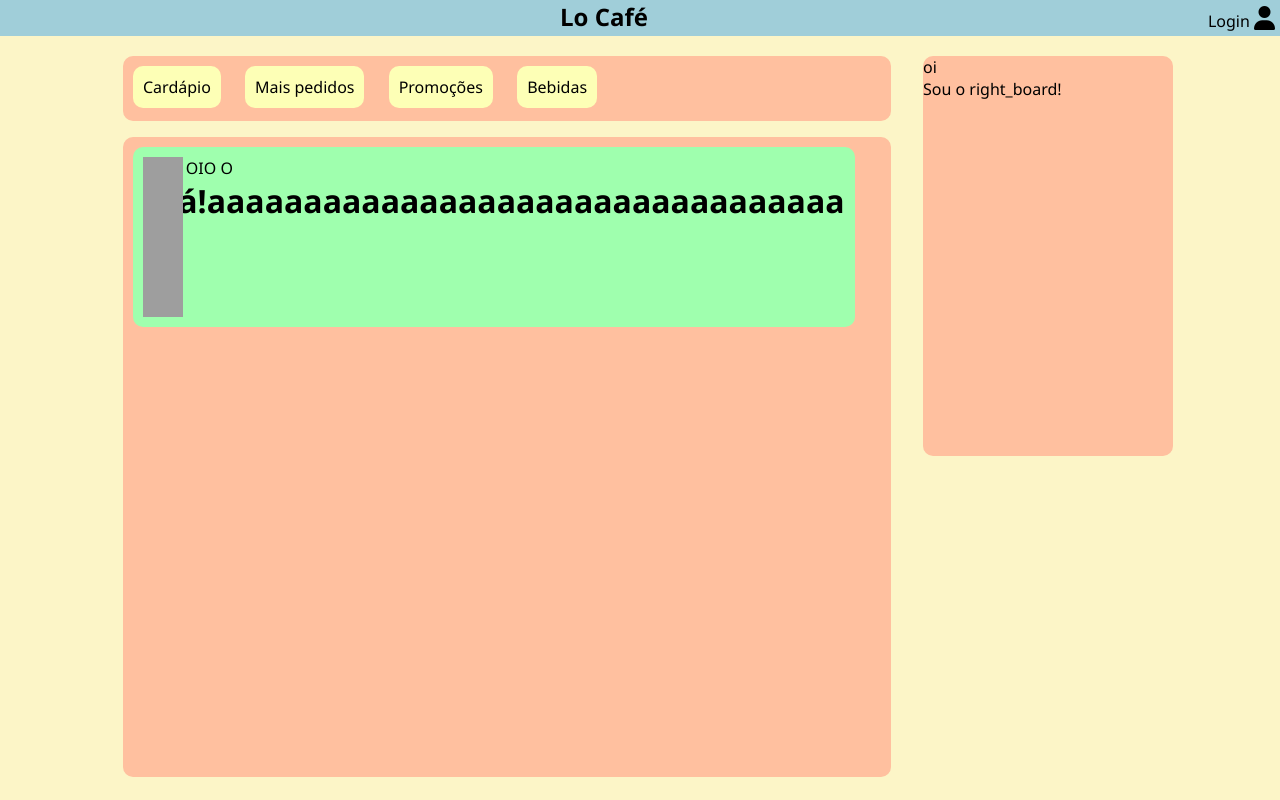
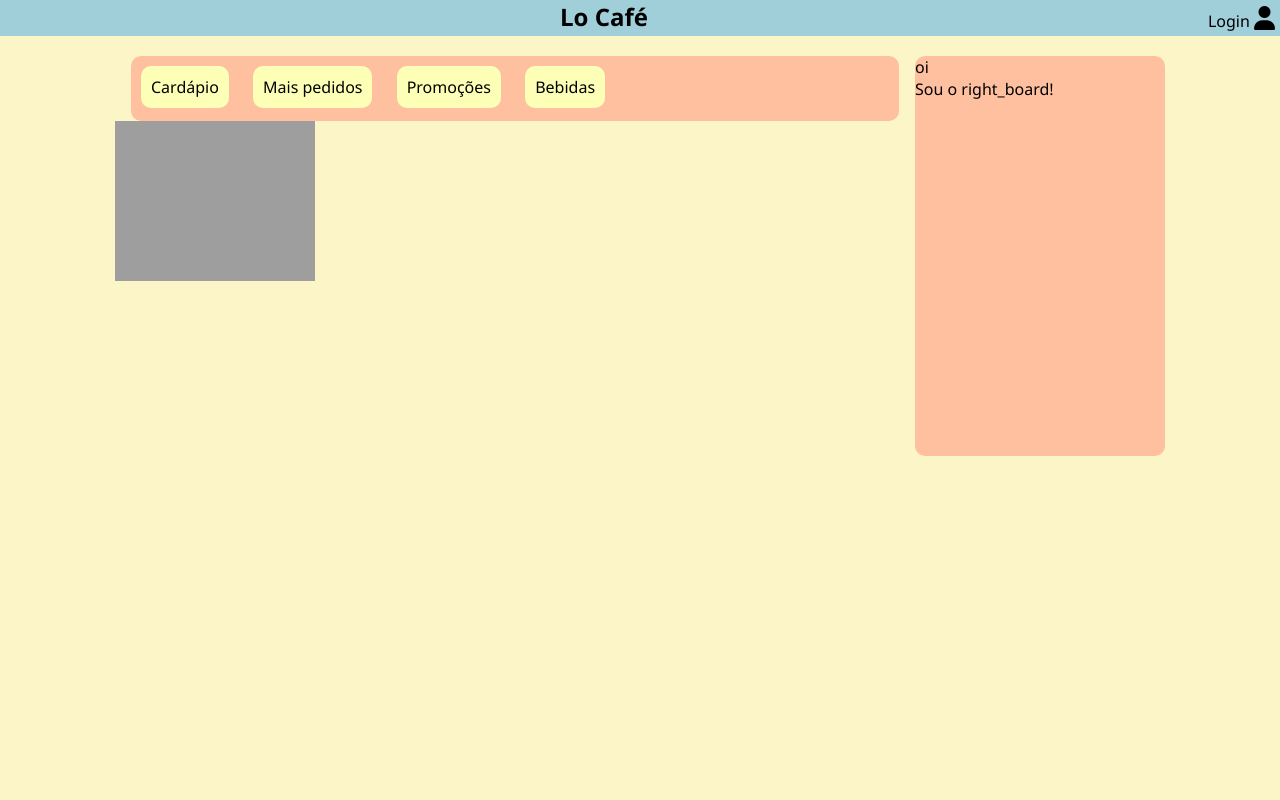
Before and after one commit to lorenzolpandolfo/coffee-shop, a Flask app: page / in a window 1280 px wide. Run offline with Flask 3, Linux system fonts and the light colour scheme; parts of the project's set-up code (start-up, migrations or seed data) failed here and were passed over; some libraries are stand-ins or nearby versions; grey boxes are pictures that could not be loaded.

Commit message:
refazendo itens menu

```diff
--- a/blueprints/homepage/templates/homepage.html
+++ b/blueprints/homepage/templates/homepage.html
@@ -37,15 +37,11 @@
                 <button>Bebidas</button>
             </div>
 
-            <div class="board">
-                <div class="item_board">
-                    <div class="img-container">
-                        <img class="imagem" src="https://upload.wikimedia.org/wikipedia/commons/thumb/4/45/A_small_cup_of_coffee.JPG/1200px-A_small_cup_of_coffee.JPG">
-                    </div>
-                    <div class="textos">
-                        <p>Oi OI OIO O</p>
-                        <h1>Olá!aaaaaaaaaaaaaaaaaaaaaaaaaaaaaaaaa</h1>
-                    </div>
+            <div class="single-item">
+                <img class="imagem" src="https://upload.wikimedia.org/wipedia/commons/thumb/4/45/A_small_cup_of_coffee.JPG/1200px-A_small_cup_of_coffee.JPG">
+                <div class="conteudo">
+                    <h5>titulo <span>$50</span></h5>
+                    <p>descrição</p>
                 </div>
             </div>
         </div>
--- a/static/homepage.css
+++ b/static/homepage.css
@@ -1,7 +1,8 @@
 *{
     margin: 0;
     padding: 0;
-    font-family:'Segoe UI', Tahoma, Geneva, Verdana, sans-serif
+    font-family:'Segoe UI', Tahoma, Geneva, Verdana, sans-serif;
+    box-sizing: border-box;
 }
 
 .fa-chevron-down {
```
